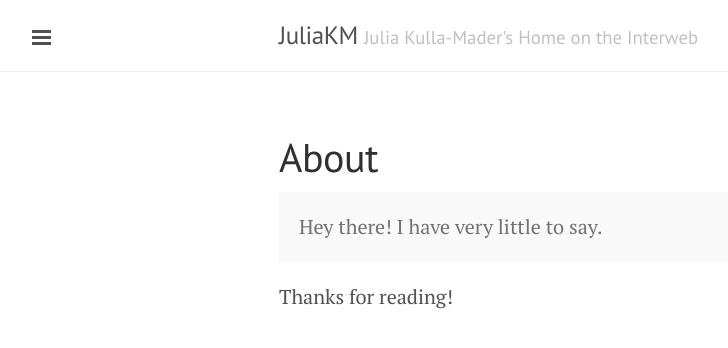
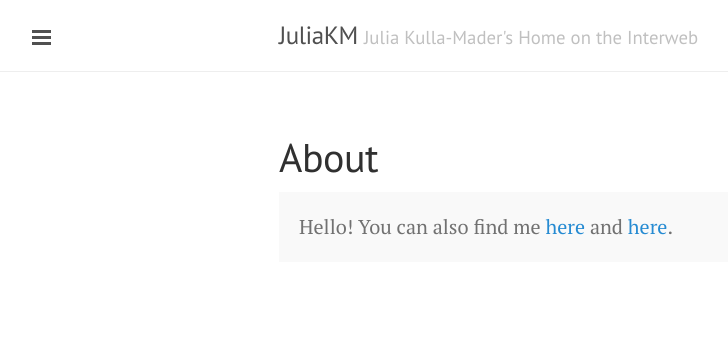
Before and after one commit to juliakm/old.juliakm.github.io, a Jekyll site: the page built from about.md, in a window 1280 px wide. Shown: the top 348 px of the page, without its empty margins (1-729 px from the left). Built offline with Jekyll 4.4.1, drawn with Linux system fonts in a browser that asks for light colours; Markdown is read by kramdown in place of the engine named in the settings.

Commit message:
Updating description

```diff
--- a/about.md
+++ b/about.md
@@ -1,10 +1,10 @@
 ---
 layout: page
 title: About
+published: true
 ---
 
 <p class="message">
-  Hey there! I have very little to say.
-</p>
+  Hello!
 
-Thanks for reading!
+You can also find me <a href="https://www.facebook.com/JuliaKM">here</a> and <a href="http://www.linkedin.com/in/juliakm/">here</a>.</p>
```
